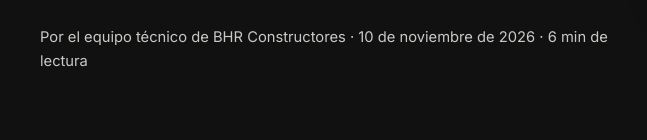
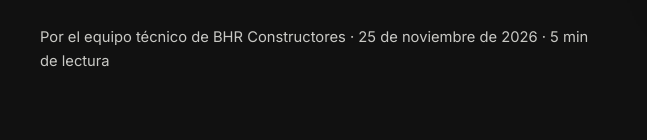
Before and after one commit to Andyrmb/BHR-Web-Site, a plain HTML site: page mantenimiento-de-vias-internas-y-parqueaderos-en-conjuntos.html in a window 1280 px wide. Shown: the part 660-800 px from the top of the page, 26-673 px from the left. Drawn offline with Linux system fonts and the light colour scheme.

Commit message:
Guia conjuntos: fecha y tiempo de lectura
Co-Authored-By: Claude Opus 5.5 <noreply@anthropic.com>
Claude-Session: https://claude.ai/code/session_01LDks84LZ1dPW8YcR8FnDSj

```diff
--- a/mantenimiento-de-vias-internas-y-parqueaderos-en-conjuntos.html
+++ b/mantenimiento-de-vias-internas-y-parqueaderos-en-conjuntos.html
@@ -609,7 +609,7 @@ a.ch:hover b{text-decoration:underline;text-decoration-color:var(--y);text-decor
 <div class="mnav" id="mnav" aria-hidden="true"><a href="index.html">Inicio<svg><use href="#chev"/></svg></a><a href="nosotros.html">Nosotros<svg><use href="#chev"/></svg></a><a href="servicios.html">Servicios<svg><use href="#chev"/></svg></a><a class="sub" href="obras-civiles.html">Obras civiles<svg><use href="#chev"/></svg></a><a class="sub" href="pavimentos.html">Pavimentos<svg><use href="#chev"/></svg></a><a class="sub" href="espacio-publico-y-urbanismo.html">Espacio público y urbanismo<svg><use href="#chev"/></svg></a><a class="sub" href="maquinaria.html">Maquinaria con operador<svg><use href="#chev"/></svg></a><a href="maquinaria.html">Maquinaria<svg><use href="#chev"/></svg></a><a href="proyectos.html">Proyectos<svg><use href="#chev"/></svg></a><a href="guias.html" aria-current=page>Guías técnicas<svg><use href="#chev"/></svg></a><a href="contacto.html">Contacto<svg><use href="#chev"/></svg></a><a class="btn btn-y" href="contacto.html">Solicitar cotización</a></div>
 <main id="main">
 <section class="phero on-dark"><div class="wrap">
-  <div><nav class="crumbs" aria-label="Ruta de navegación"><a href="index.html">Inicio</a> / <a href="guias.html">Guías técnicas</a> / <span aria-current="page">Artículo</span></nav><h1>Vías internas y parqueaderos de conjuntos: ¿sellar, parchar o repavimentar?</h1><p class="lead">Guía para administradores de propiedad horizontal, consejos de administración y gerentes de centros comerciales: cómo reconocer en qué etapa está su pavimento y qué trabajo le corresponde.</p><p class="art-meta">Por el equipo técnico de BHR Constructores · 10 de noviembre de 2026 · 6 min de lectura</p></div>
+  <div><nav class="crumbs" aria-label="Ruta de navegación"><a href="index.html">Inicio</a> / <a href="guias.html">Guías técnicas</a> / <span aria-current="page">Artículo</span></nav><h1>Vías internas y parqueaderos de conjuntos: ¿sellar, parchar o repavimentar?</h1><p class="lead">Guía para administradores de propiedad horizontal, consejos de administración y gerentes de centros comerciales: cómo reconocer en qué etapa está su pavimento y qué trabajo le corresponde.</p><p class="art-meta">Por el equipo técnico de BHR Constructores · 25 de noviembre de 2026 · 5 min de lectura</p></div>
   <div class="phero-media"><img src="img/eq-selladora.webp" alt="Equipo de sellado de fisuras trabajando sobre pavimento asfáltico" fetchpriority="high"></div>
 </div></section><section class="sec"><div class="wrap art">
 <article class="legal art-body">
```
